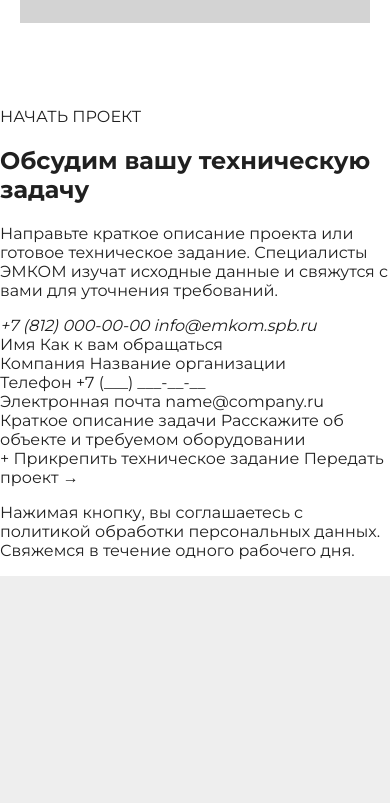
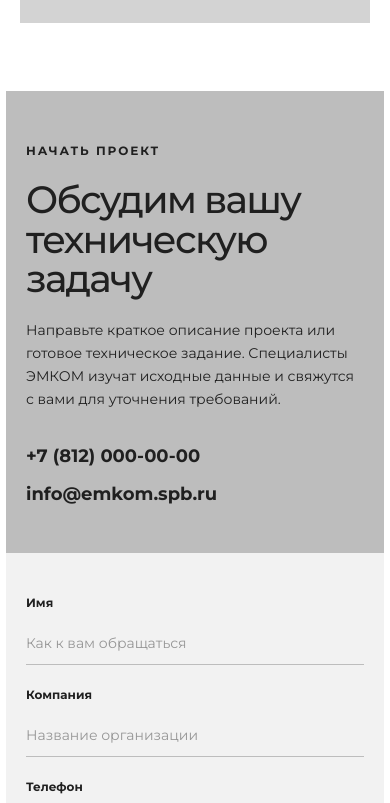
Before and after one commit to kcska18051-crypto/EMCOM_2.0, a website: page index.html in a window 390 px wide. Shown: the part 8355-9158 px from the top of the page. Before the commit the page ends 8931 px from the top, so only its background shows below. Drawn offline with Linux system fonts and the light colour scheme.

Commit message:
Add feedback form prototype: assets/css/prototype.css

```diff
--- a/assets/css/prototype.css
+++ b/assets/css/prototype.css
@@ -582,6 +582,134 @@ a:focus-visible {
   overflow-wrap: anywhere;
 }
 
+.feedback {
+  display: grid;
+  width: min(calc(100% - 16px), 1600px);
+  min-height: 680px;
+  margin: 0 auto 8px;
+  grid-template-columns: minmax(0, 0.9fr) minmax(0, 1.1fr);
+  background: #d1d1d1;
+}
+
+.feedback-copy {
+  padding: 72px clamp(40px, 5vw, 80px);
+  background: #bdbdbd;
+}
+
+.feedback-eyebrow {
+  margin: 0 0 22px;
+  font-size: 12px;
+  font-weight: 700;
+  letter-spacing: 0.16em;
+}
+
+.feedback-copy h2 {
+  max-width: 620px;
+  margin: 0;
+  font-size: clamp(40px, 4.8vw, 68px);
+  font-weight: 500;
+  letter-spacing: -0.045em;
+  line-height: 1.04;
+}
+
+.feedback-intro {
+  max-width: 650px;
+  margin: 24px 0 0;
+  font-size: 17px;
+  line-height: 1.65;
+}
+
+.feedback-contacts {
+  display: grid;
+  margin-top: 54px;
+  gap: 16px;
+  font-size: 22px;
+  font-style: normal;
+  font-weight: 700;
+}
+
+.feedback-panel {
+  display: flex;
+  margin: 30px 30px 30px 0;
+  padding: 46px clamp(34px, 4vw, 58px) 38px;
+  flex-direction: column;
+  background: #f2f2f2;
+}
+
+.feedback-field {
+  display: flex;
+  min-width: 0;
+  flex-direction: column;
+}
+
+.feedback-field + .feedback-field,
+.feedback-field-row,
+.feedback-field-row + .feedback-field {
+  margin-top: 22px;
+}
+
+.feedback-field-row {
+  display: grid;
+  grid-template-columns: repeat(2, minmax(0, 1fr));
+  gap: 30px;
+}
+
+.feedback-label {
+  margin-bottom: 12px;
+  font-size: 12px;
+  font-weight: 700;
+}
+
+.feedback-input {
+  min-height: 42px;
+  border-bottom: 1px solid #bdbdbd;
+  color: #979797;
+  font-size: 14px;
+  line-height: 42px;
+}
+
+.feedback-textarea {
+  min-height: 104px;
+  padding: 16px;
+  border: 1px solid #bdbdbd;
+  color: #979797;
+  font-size: 14px;
+  line-height: 1.5;
+}
+
+.feedback-upload,
+.feedback-submit {
+  display: flex;
+  align-items: center;
+  font-size: 13px;
+  font-weight: 700;
+  user-select: none;
+}
+
+.feedback-upload {
+  min-height: 54px;
+  margin-top: 18px;
+  padding: 0 18px;
+  border: 1px dashed #a6a6a6;
+}
+
+.feedback-submit {
+  min-height: 62px;
+  margin-top: 18px;
+  justify-content: center;
+  gap: 30px;
+  background: #4b4b4b;
+  color: #ffffff;
+  font-size: 16px;
+}
+
+.feedback-note {
+  margin: 18px 0 0;
+  color: #777777;
+  font-size: 10px;
+  line-height: 1.5;
+}
+
 .wireframe-block {
   background: var(--color-surface);
   border: 1px solid var(--color-border);
@@ -696,6 +824,31 @@ a:focus-visible {
 
   .work-stage-card:nth-child(n) {
     grid-column: span 6;
+  }
+
+  .feedback {
+    grid-template-columns: minmax(0, 0.8fr) minmax(0, 1.2fr);
+  }
+
+  .feedback-copy {
+    padding: 54px 36px;
+  }
+
+  .feedback-copy h2 {
+    font-size: 42px;
+  }
+
+  .feedback-intro {
+    font-size: 14px;
+  }
+
+  .feedback-contacts {
+    font-size: 17px;
+  }
+
+  .feedback-panel {
+    margin: 20px 20px 20px 0;
+    padding: 36px 30px 30px;
   }
 }
 
@@ -892,6 +1045,43 @@ a:focus-visible {
     grid-column: auto;
   }
 
+  .feedback {
+    width: calc(100% - 12px);
+    min-height: 0;
+    grid-template-columns: 1fr;
+  }
+
+  .feedback-copy {
+    padding: 52px 20px 48px;
+  }
+
+  .feedback-copy h2 {
+    font-size: 38px;
+  }
+
+  .feedback-intro {
+    margin-top: 20px;
+  }
+
+  .feedback-contacts {
+    margin-top: 34px;
+    font-size: 18px;
+  }
+
+  .feedback-panel {
+    margin: 0;
+    padding: 42px 20px 34px;
+  }
+
+  .feedback-field-row {
+    grid-template-columns: 1fr;
+    gap: 22px;
+  }
+
+  .feedback-submit {
+    min-height: 58px;
+  }
+
   .feature {
     grid-template-columns: 46px minmax(0, 1fr);
     gap: 16px;
```
